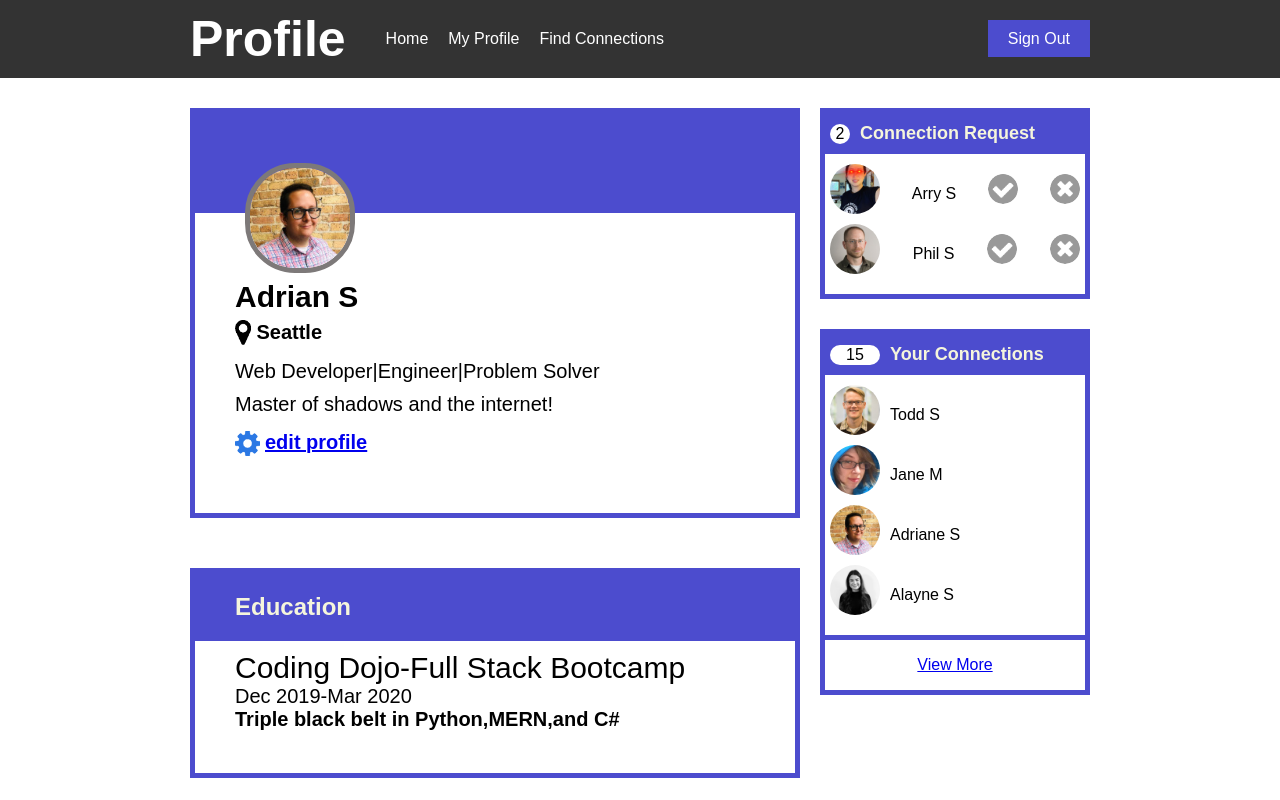
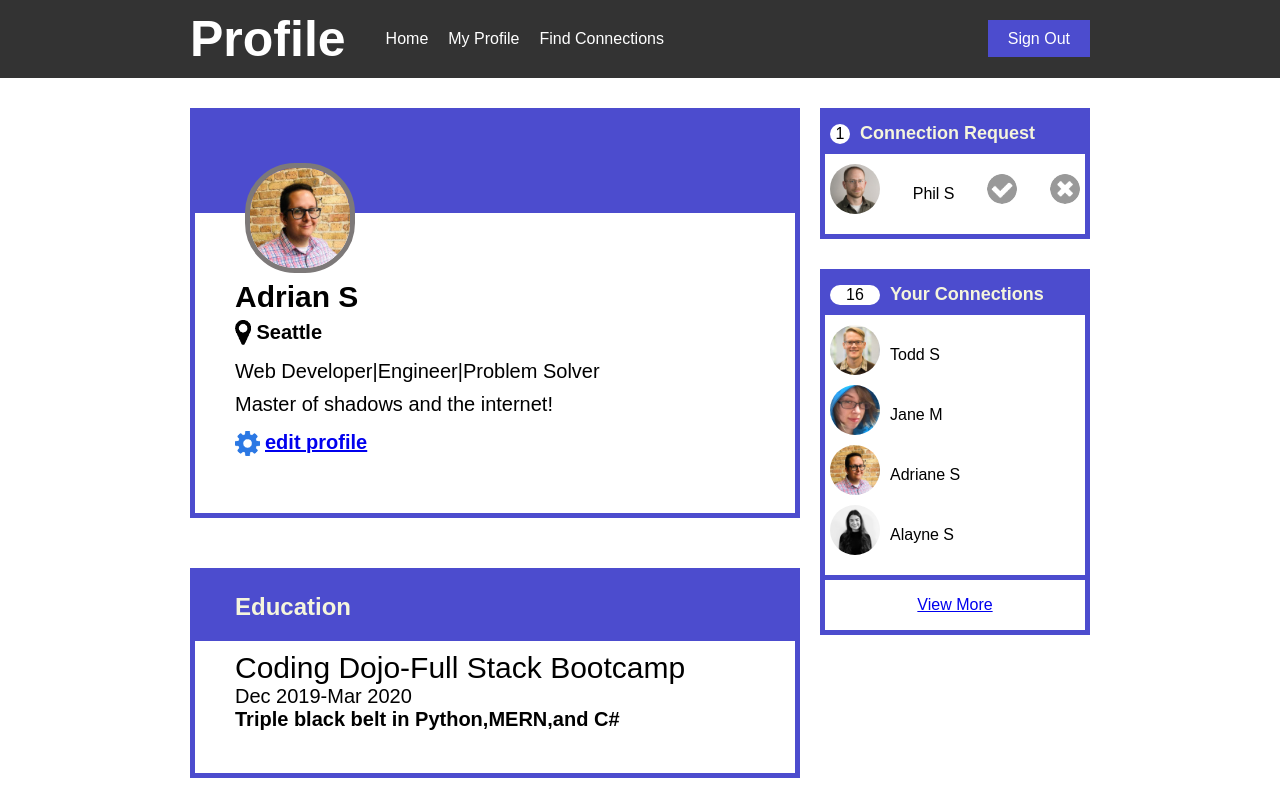
Before and after one commit to cesar0987/Project-25, a plain HTML site: page index.html in a window 1280 px wide. Both pictures are taken after a click on the picture 1003 px from the left and 189 px from the top of the page. Drawn offline with Linux system fonts and the light colour scheme.

Commit message:
Integracion de JS

```diff
--- a/index.html
+++ b/index.html
@@ -56,19 +56,19 @@
             <div class="containerColumn2">
                 <div class="connectionsRequest">
                    <div class="connectionsRequestHeader">
-                    <span class="number-request">2</span>
+                    <span class="numberRequest">2</span>
                     <h2>Connection Request</h2>
                     </div>
                     <div class="connectionBody">
                     <ul>
                     <li><img src="./images/arry-s.jpg" alt="Arry Img">Arry S
-                        <img src="./icons/accept-circle.png" alt="accept-circle" class="accept-circle" onclick="removeElement(this)">
-                        <img src="./icons/close-circle.png" alt="close-circle" class="close-circle" onclick="removeElement(this)">
+                        <img src="./icons/accept-circle.png" alt="accept-circle" class="accept-circle" onclick="buttonAccept(this)">
+                        <img src="./icons/close-circle.png" alt="close-circle" class="close-circle" onclick="buttonDecline(this)">
                     </li>
 
                     <li><img src="./images/phil-s.jpg" alt="Jane Img">Phil S
-                        <img src="./icons/accept-circle.png" alt="accept-circle" class="accept-circle">
-                        <img src="./icons/close-circle.png" alt="close-circle" class="close-circle">
+                        <img src="./icons/accept-circle.png" alt="accept-circle" class="accept-circle" onclick="buttonAccept(this)">
+                        <img src="./icons/close-circle.png" alt="close-circle" class="close-circle" onclick="buttonDecline(this)">
                     </li>
 
                     </ul>
@@ -76,7 +76,7 @@
                 </div>
                 <div class="yourConnections">
                     <div class="yourConnectionsHeader">
-                    <span class="number-connections">15</span>
+                    <span class="numberConnections">15</span>
                     <h2>Your Connections</h2>
                     </div>
                     <ul>
--- a/script.js
+++ b/script.js
@@ -0,0 +1,26 @@
+const requestNumber = document.querySelector(".numberRequest");;
+const connectionsNumber = document.querySelector(".numberConnections");
+let numberSaveRequest= Number(requestNumber.innerHTML);
+let numberSaveConnections= Number(connectionsNumber.innerHTML);
+function requestAccept(){
+    numberSaveRequest--
+    numberSaveConnections++
+    console.log(numberSaveConnections)
+    requestNumber.innerHTML=numberSaveRequest;
+    connectionsNumber.innerHTML= numberSaveConnections;
+}
+
+function requestDecline(){
+    numberSaveRequest--
+    requestNumber.innerHTML=numberSaveRequest;
+}
+
+function buttonAccept(element){
+    requestAccept();
+    element.parentElement.remove();
+}
+
+function buttonDecline(element){
+    requestDecline();
+    element.parentElement.remove();
+}
```
